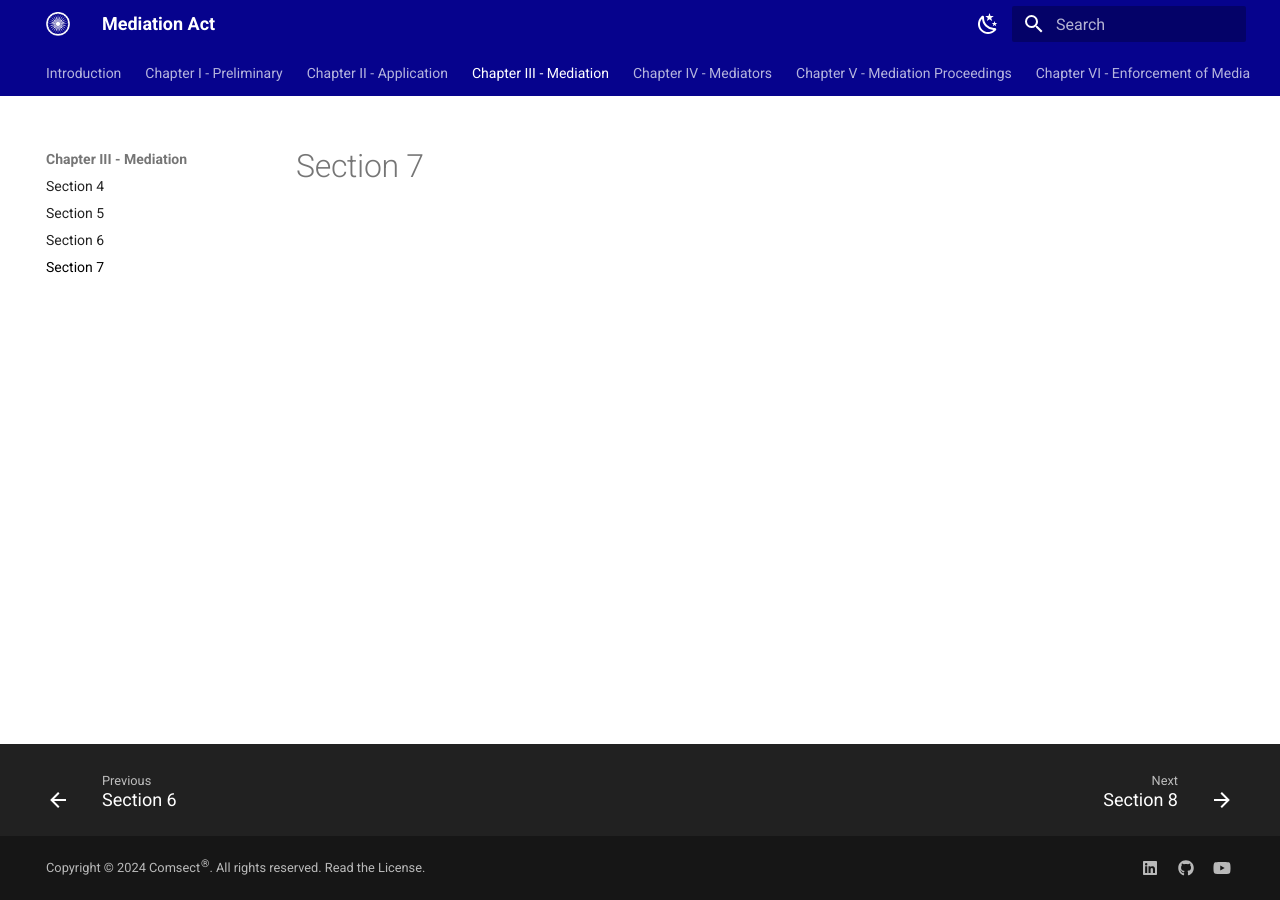
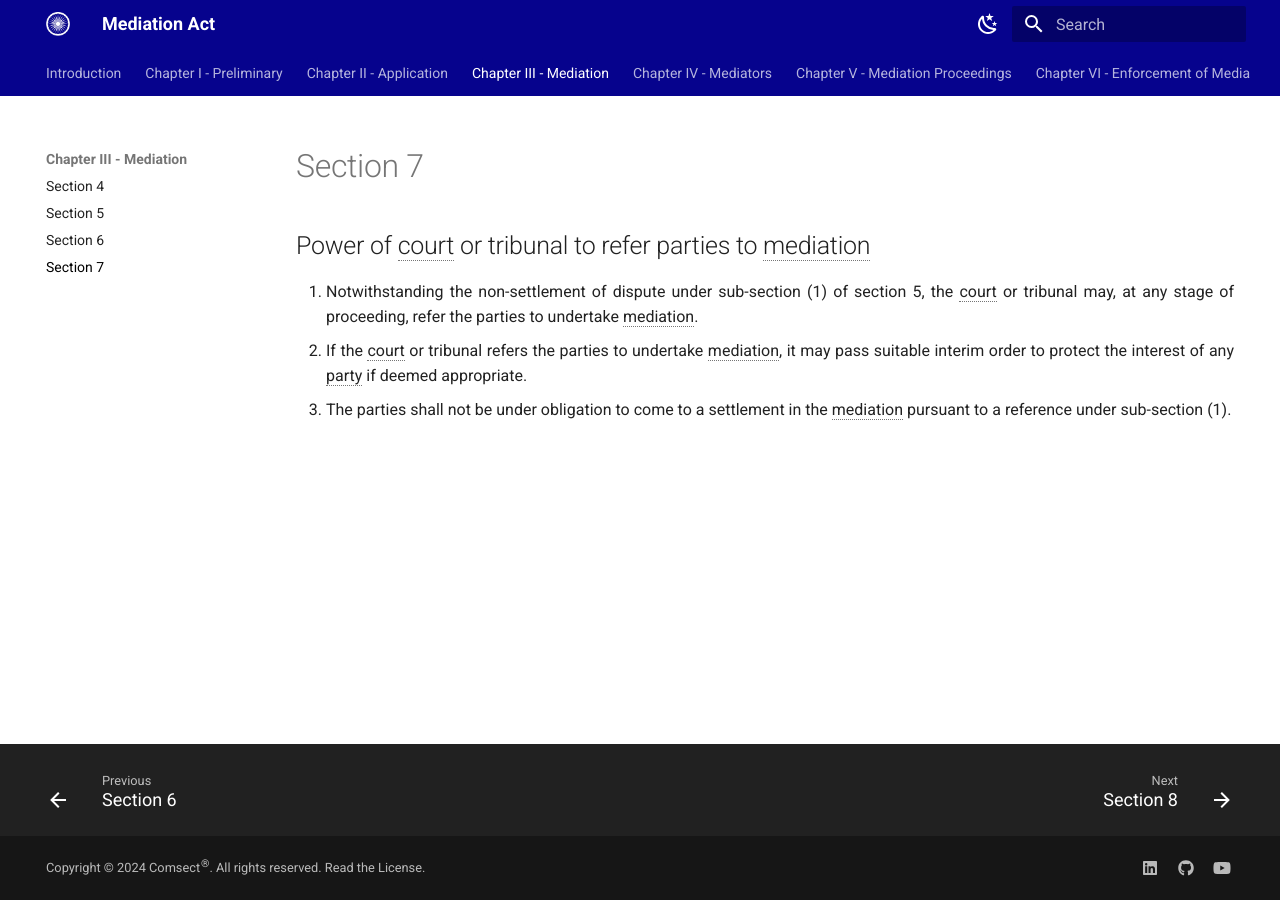
Before and after one commit to comsect/mediation-act, an MkDocs documentation site: the page built from docs/en/7.md, in a window 1280 px wide. Built offline with MkDocs 1.6.1 and Material for MkDocs 9.7.7, drawn with Linux system fonts in a browser that asks for light colours.

Commit message:
add section-seven

```diff
--- a/docs/en/7.md
+++ b/docs/en/7.md
@@ -3,3 +3,9 @@ hide:
     - toc
 description: Power of court or tribunal to refer parties to mediation
 ---
+
+## Power of court or tribunal to refer parties to mediation
+
+1. Notwithstanding the non-settlement of dispute under sub-section (1) of section 5, the court or tribunal may, at any stage of proceeding, refer the parties to undertake mediation.
+2. If the court or tribunal refers the parties to undertake mediation, it may pass suitable interim order to protect the interest of any party if deemed appropriate.
+3. The parties shall not be under obligation to come to a settlement in the mediation pursuant to a reference under sub-section (1).
```
